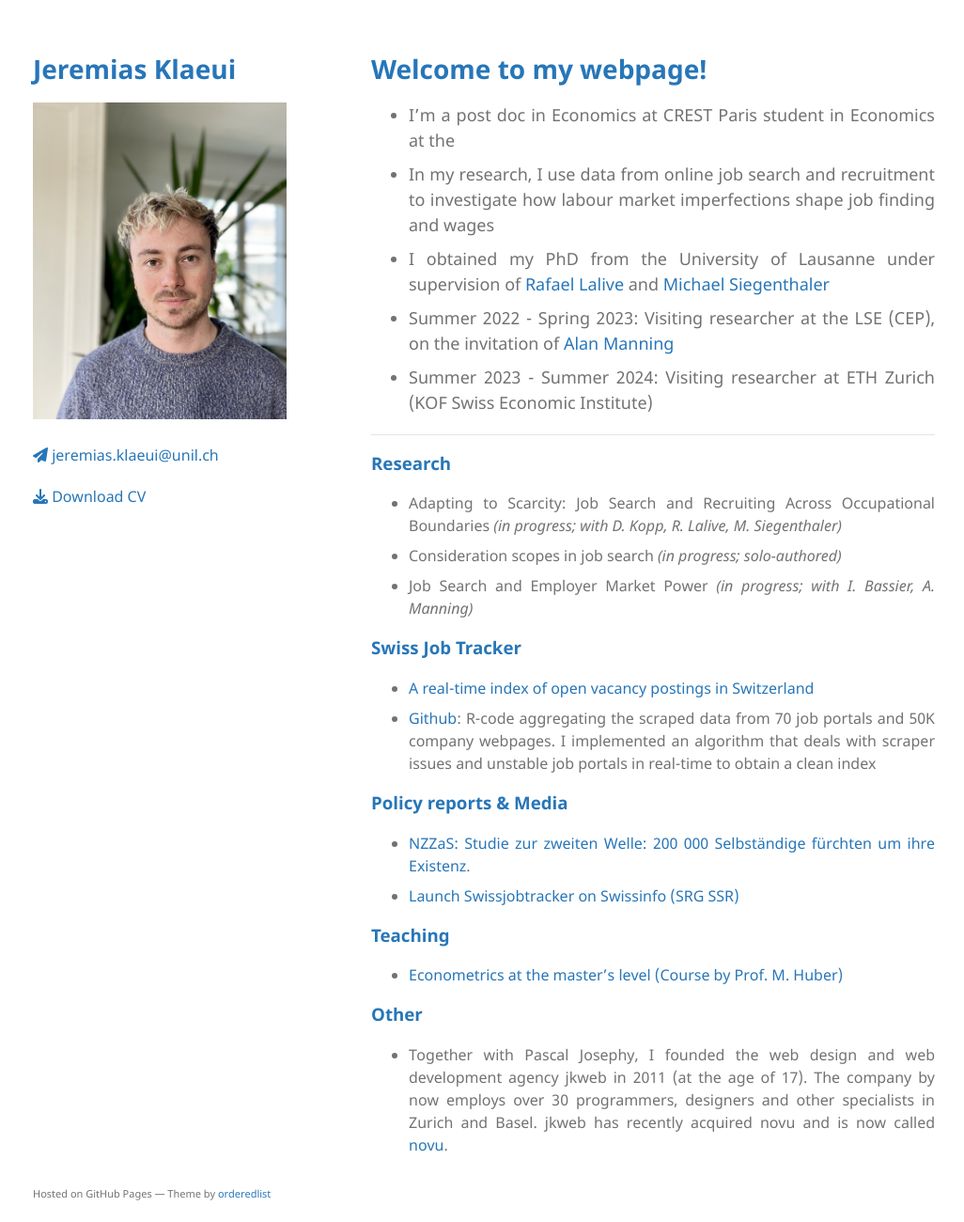
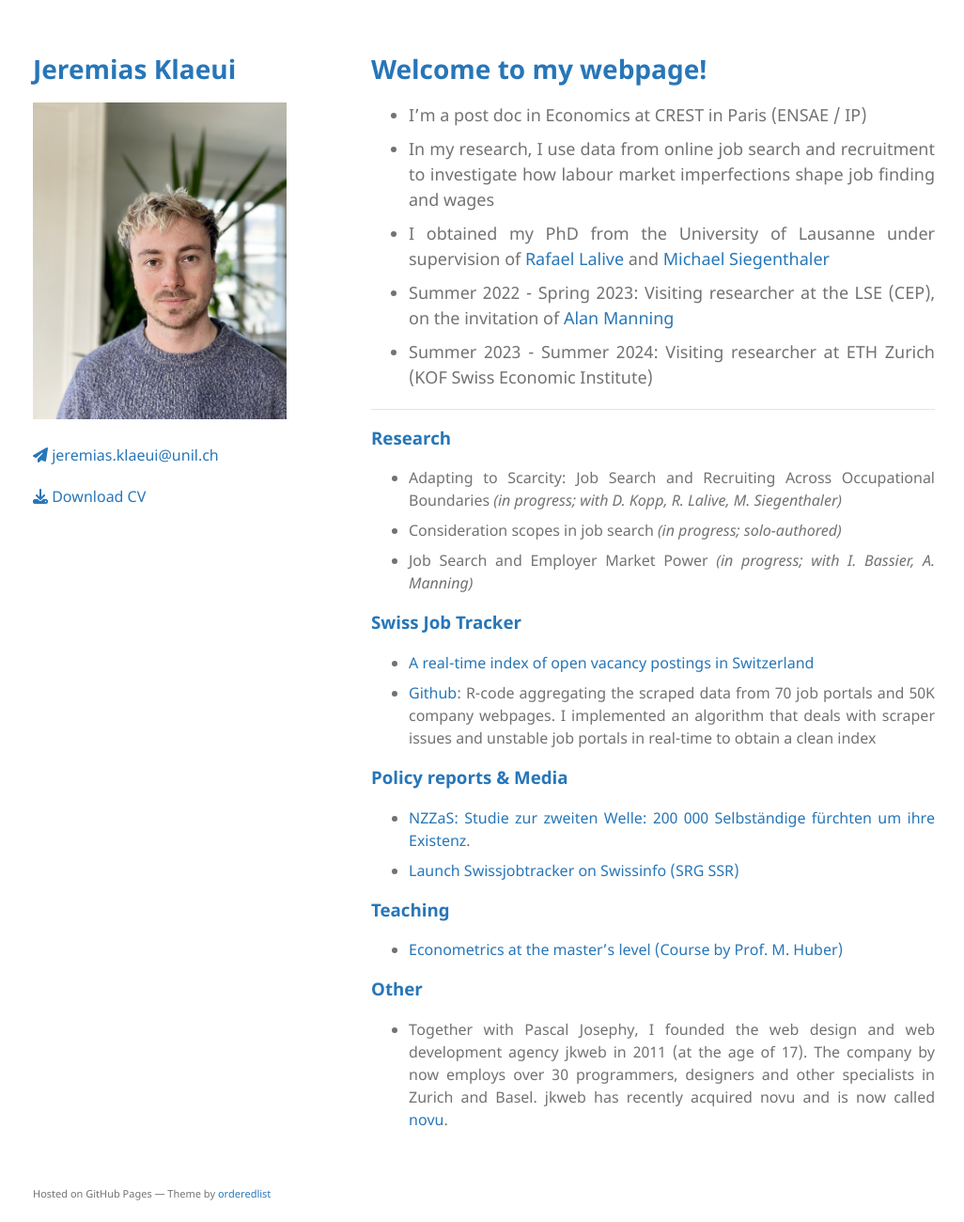
Before and after one commit to jklaeui/jklaeui.github.io, a Jekyll site: the page built from index.md, in a window 1280 px wide and 1300 px high. Shown: the whole window at 94% size, without its empty margins (125-1151 px from the left). Built offline with Jekyll 4.4.1, drawn with Linux system fonts in a browser that asks for light colours; nearby versions of some CDN libraries; our own code applies the rules of GitHub Pages for plain Markdown files; the repository's description, which GitHub fills in, is left out.

Commit message:
Update index.md typo

```diff
--- a/index.md
+++ b/index.md
@@ -1,6 +1,6 @@
 # Welcome to my webpage!
 
-- I'm a post doc in Economics at CREST Paris student in Economics at the
+- I'm a post doc in Economics at CREST in Paris (ENSAE / IP)
 - In my research, I use data from online job search and recruitment to investigate how labour market imperfections shape job finding and wages
 - I obtained my PhD from the University of Lausanne under supervision of [Rafael Lalive](https://sites.google.com/site/rafaellalive/) and [Michael Siegenthaler](https://kof.ethz.ch/en/the-institute/kof-divisions/research-division-labour-market-economics.html)
 - Summer 2022 - Spring 2023: Visiting researcher at the LSE (CEP), on the invitation of [Alan Manning](https://en.wikipedia.org/wiki/Alan_Manning)
```
